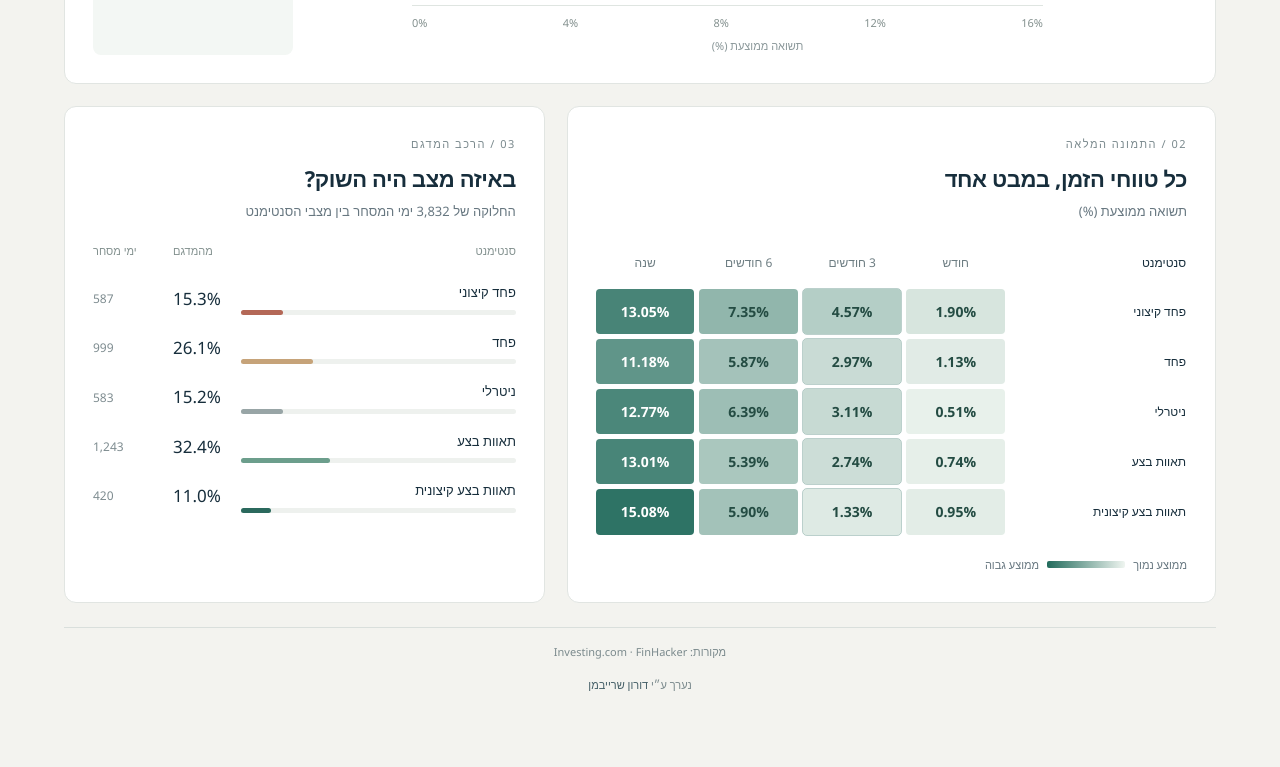
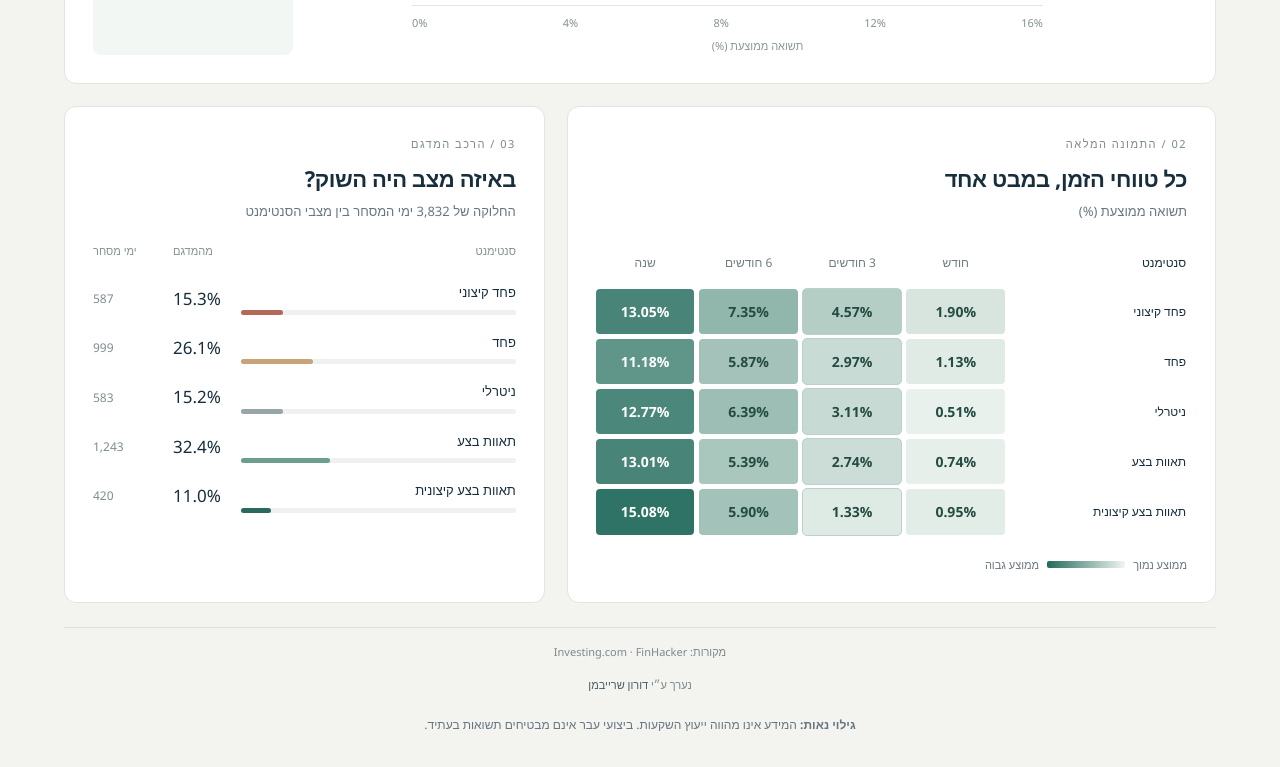
Before and after one commit to Doronsh170/fear-greed-sp500, a plain HTML site: page index.html in a window 1280 px wide. Shown: the part 880-1647 px from the top of the page. Before the commit the page ends 1606 px from the top, so only its background shows below. Drawn offline with Linux system fonts and the light colour scheme.

Commit message:
Add brief Hebrew investment disclaimer to footer

```diff
--- a/index.html
+++ b/index.html
@@ -7,6 +7,6 @@
 <section class="panel"><div class="chart-head"><div><div class="section-label">01 / השוואת תשואות</div><h2>אותו שוק. נקודות פתיחה שונות.</h2><p class="sub">תשואה ממוצעת לפי הסנטימנט ביום הבסיס</p></div><div class="periods" role="group" aria-label="טווח התשואה"><button type="button" data-period="0" aria-pressed="false">חודש</button><button type="button" data-period="1" aria-pressed="true">3 חודשים</button><button type="button" data-period="2" aria-pressed="false">6 חודשים</button><button type="button" data-period="3" aria-pressed="false">שנה</button></div></div><div class="chart-layout"><div class="bar-chart"><div id="bars"></div><div class="axis" aria-hidden="true"><span>0%</span><span>4%</span><span>8%</span><span>12%</span><span>16%</span></div><div class="axis-caption">תשואה ממוצעת (%)</div></div><aside class="insight" id="insight" aria-live="polite"></aside></div></section>
 <div class="lower"><section class="panel"><div class="section-label">02 / התמונה המלאה</div><h2>כל טווחי הזמן, במבט אחד</h2><p class="sub">תשואה ממוצעת (%)</p><table class="matrix"><caption style="position:absolute;width:1px;height:1px;overflow:hidden;clip-path:inset(50%)">תשואות ממוצעות לפי סנטימנט וטווח זמן</caption><thead><tr><th scope="col">סנטימנט</th><th scope="col">חודש</th><th scope="col">3 חודשים</th><th scope="col">6 חודשים</th><th scope="col">שנה</th></tr></thead><tbody id="matrix"></tbody></table><div class="scale"><span>ממוצע נמוך</span><span class="gradient" aria-hidden="true"></span><span>ממוצע גבוה</span></div></section>
 <section class="panel"><div class="section-label">03 / הרכב המדגם</div><h2>באיזה מצב היה השוק?</h2><p class="sub">החלוקה של 3,832 ימי המסחר בין מצבי הסנטימנט</p><div class="dist-head"><span>סנטימנט</span><span>מהמדגם</span><span>ימי מסחר</span></div><div id="distribution" class="dist-chart"></div></section></div>
-<footer class="footer" style="flex-direction:column;align-items:center;text-align:center"><span>מקורות: <bdi>Investing.com · FinHacker</bdi></span><span>נערך ע״י <b>דורון שרייבמן</b></span></footer>
+<footer class="footer" style="flex-direction:column;align-items:center;text-align:center"><span>מקורות: <bdi>Investing.com · FinHacker</bdi></span><span>נערך ע״י <b>דורון שרייבמן</b></span><p style="margin:6px 0 0;max-width:760px;font-size:12px;color:var(--muted)"><strong>גילוי נאות:</strong> המידע אינו מהווה ייעוץ השקעות. ביצועי עבר אינם מבטיחים תשואות בעתיד.</p></footer>
 </main></div>
 <script src="assets/app.js" defer></script></body></html>
```
